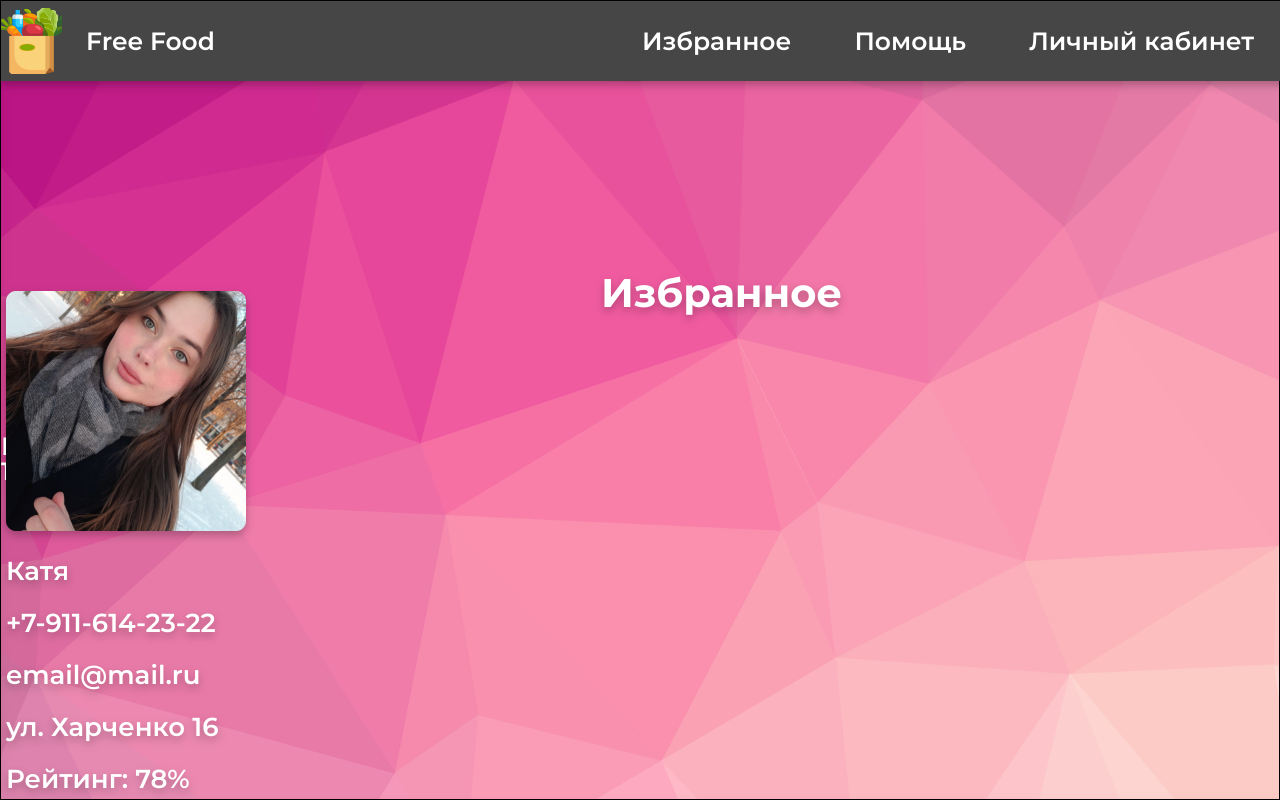
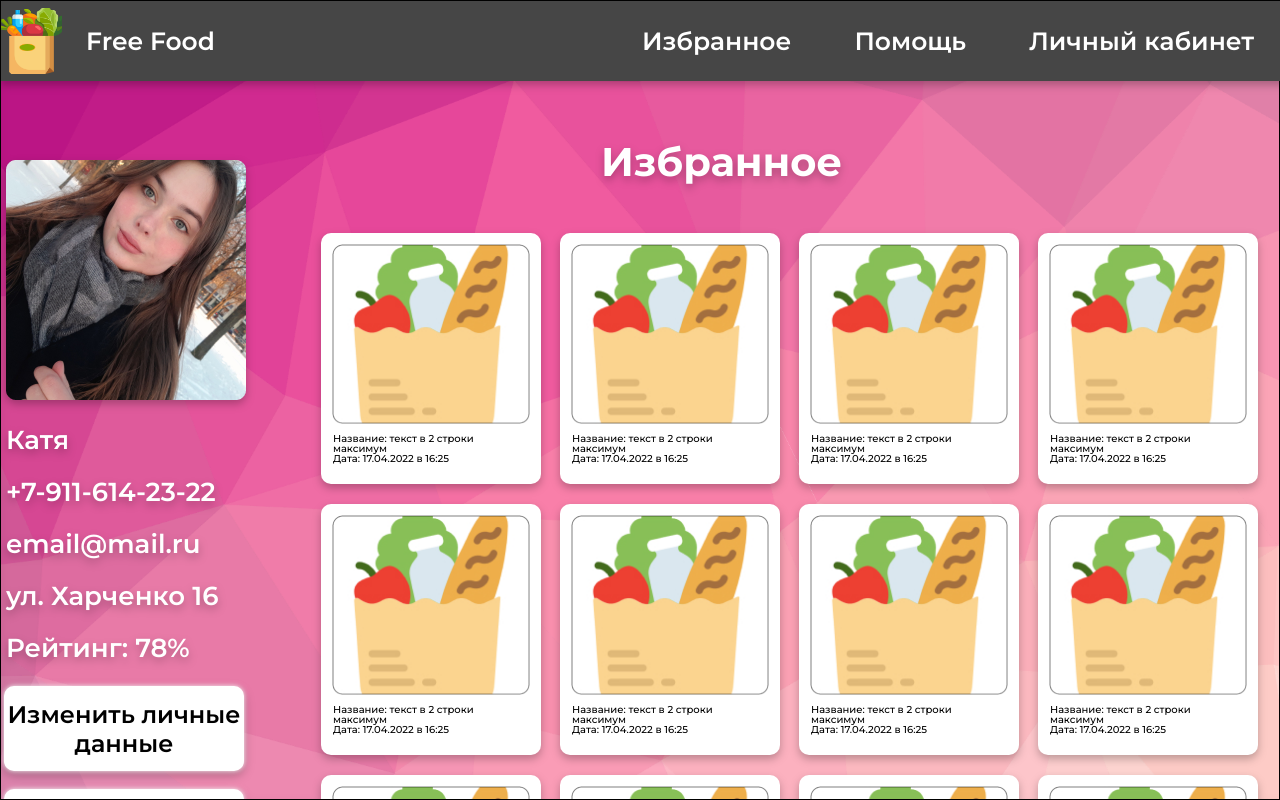
Before and after one commit to Kondratyyeva/FreeFoodWeb, a website built with webpack: page src/html/favourite.html in a window 1280 px wide. Shown: the top 800 px of the page. Built offline with nearby package versions, Linux system fonts and the light colour scheme.

Commit message:
Избранное сделано

```diff
--- a/src/html/favourite.html
+++ b/src/html/favourite.html
@@ -5,22 +5,20 @@
     <meta name="viewport" content="width=device-width, initial-scale=1.0">
     <link href="https://fonts.googleapis.com/css?family=Roboto:100,100italic,300,300italic,regular,italic,500,500italic,700,700italic,900,900italic&display=swap&subset=cyrillic-ext" rel="stylesheet" />
     <link href="https://fonts.googleapis.com/css?family=Montserrat:100,200,300,regular,500,600,700,800,900,100italic,200italic,300italic,italic,500italic,600italic,700italic,800italic,900italic&display=swap&subset=cyrillic-ext" rel="stylesheet" />
-        <link rel="stylesheet" href="../css/personal-account.css">
-    <link rel="stylesheet" href="../css/main-catalog.css">
-    <title>favourite</title>
+    <title>Favourite</title>
 </head>
 <body class="main_body">
 <div class="wrapper">
     <div class="header">
         <div class="header__container">
             <div class="header__icon"></div>
-            <a href="index.html" class="header__logo">
+            <a href="main-catalog.html" class="header__logo">
                 Free Food
             </a>
             <nav class="header__menu">
                 <ul class="header__menu__list list">
                     <li class="list__item ">
-                        <a href="help.html" class="list__item_link">Избранное</a>
+                        <a href="favourite.html" class="list__item_link">Избранное</a>
                     </li>
                     <li class="list__item ">
                         <a href="help.html" class="list__item_link">Помощь</a>
@@ -32,8 +30,6 @@
             </nav>
         </div>
     </div>
-    <div class="catalog_page">
-        <div class="catalog_page__container">
     <div class="catalog_page__user__container catalog_page_user">
         <div class="catalog_page_user_photo"></div>
         <div class="catalog_page_user_data__list user_data__list">
@@ -44,20 +40,107 @@
             <p class="user_data__list_item">Рейтинг: 78%</p>
         </div>
         <div class="catalog_page_user_buttons user_buttons btn">
-                    <button class="user_buttons_item1" type="button">Изменить личные данные</button>
-                    <button class="user_buttons_item2" type="button">Добавить объявление</button>
-                    <button class="user_buttons_item3" type="button">Выйти из профиля</button>
+            <button class="container_items_btn user_buttons_item1" type="button">Изменить личные данные</button>
+            <button class="container_items_btn user_buttons_item2" type="button">Добавить объявление</button>
+            <button class="container_items_btn user_buttons_item3" type="button">Выйти из профиля</button>
         </div>
     </div>
-            <p class="catalog_page__container_title">Избранное</p>
-        </div>
-        <div class="catalog_page_user_posts user_posts">
-            <div class="user_posts_item">
-                <div class="user_posts_item_photo"></div>
-                <p class="user_posts_item_name">Название</p>
-                <p class="user_posts_item_date">14.03.2013</p>
+    <span class="catalog_page__container_title">Избранное</span>
+    <div class="catalog">
+        <div class="catalog_container personal_catalog_container">
+            <div class="catalog_container_item">
+                <div class="catalog_container_item_photo"></div>
+                <div class="catalog_container_item_data item_data">
+                    <div class="item_data_name">Название: текст в 2 строки максимум</div>
+                    <div class="item_data_date">Дата: 17.04.2022 в 16:25</div>
                 </div>
             </div>
+            <div class="catalog_container_item">
+                <div class="catalog_container_item_photo"></div>
+                <div class="catalog_container_item_data item_data">
+                    <div class="item_data_name">Название: текст в 2 строки максимум</div>
+                    <div class="item_data_date">Дата: 17.04.2022 в 16:25</div>
+                </div>
+            </div>
+            <div class="catalog_container_item">
+                <div class="catalog_container_item_photo"></div>
+                <div class="catalog_container_item_data item_data">
+                    <div class="item_data_name">Название: текст в 2 строки максимум</div>
+                    <div class="item_data_date">Дата: 17.04.2022 в 16:25</div>
+                </div>
+            </div>
+            <div class="catalog_container_item">
+                <div class="catalog_container_item_photo"></div>
+                <div class="catalog_container_item_data item_data">
+                    <div class="item_data_name">Название: текст в 2 строки максимум</div>
+                    <div class="item_data_date">Дата: 17.04.2022 в 16:25</div>
+                </div>
+            </div>
+            <div class="catalog_container_item">
+                <div class="catalog_container_item_photo"></div>
+                <div class="catalog_container_item_data item_data">
+                    <div class="item_data_name">Название: текст в 2 строки максимум</div>
+                    <div class="item_data_date">Дата: 17.04.2022 в 16:25</div>
+                </div>
+            </div>
+            <div class="catalog_container_item">
+                <div class="catalog_container_item_photo"></div>
+                <div class="catalog_container_item_data item_data">
+                    <div class="item_data_name">Название: текст в 2 строки максимум</div>
+                    <div class="item_data_date">Дата: 17.04.2022 в 16:25</div>
+                </div>
+            </div>
+            <div class="catalog_container_item">
+                <div class="catalog_container_item_photo"></div>
+                <div class="catalog_container_item_data item_data">
+                    <div class="item_data_name">Название: текст в 2 строки максимум</div>
+                    <div class="item_data_date">Дата: 17.04.2022 в 16:25</div>
+                </div>
+            </div>
+            <div class="catalog_container_item">
+                <div class="catalog_container_item_photo"></div>
+                <div class="catalog_container_item_data item_data">
+                    <div class="item_data_name">Название: текст в 2 строки максимум</div>
+                    <div class="item_data_date">Дата: 17.04.2022 в 16:25</div>
+                </div>
+            </div>
+            <div class="catalog_container_item">
+                <div class="catalog_container_item_photo"></div>
+                <div class="catalog_container_item_data item_data">
+                    <div class="item_data_name">Название: текст в 2 строки максимум</div>
+                    <div class="item_data_date">Дата: 17.04.2022 в 16:25</div>
+                </div>
+            </div>
+            <div class="catalog_container_item">
+                <div class="catalog_container_item_photo"></div>
+                <div class="catalog_container_item_data item_data">
+                    <div class="item_data_name">Название: текст в 2 строки максимум</div>
+                    <div class="item_data_date">Дата: 17.04.2022 в 16:25</div>
+                </div>
+            </div>
+            <div class="catalog_container_item">
+                <div class="catalog_container_item_photo"></div>
+                <div class="catalog_container_item_data item_data">
+                    <div class="item_data_name">Название: текст в 2 строки максимум</div>
+                    <div class="item_data_date">Дата: 17.04.2022 в 16:25</div>
+                </div>
+            </div>
+            <div class="catalog_container_item">
+                <div class="catalog_container_item_photo"></div>
+                <div class="catalog_container_item_data item_data">
+                    <div class="item_data_name">Название: текст в 2 строки максимум</div>
+                    <div class="item_data_date">Дата: 17.04.2022 в 16:25</div>
+                </div>
+            </div>
+            <div class="catalog_container_item">
+                <div class="catalog_container_item_photo"></div>
+                <div class="catalog_container_item_data item_data">
+                    <div class="item_data_name">Название: текст в 2 строки максимум</div>
+                    <div class="item_data_date">Дата: 17.04.2022 в 16:25</div>
+                </div>
+            </div>
+        </div>
+        <div class="text__background _ibg"></div>
     </div>
 </div>
 <div class="text__background _ibg"></div>
```
Also changed, not shown: src/html/personal-account.html (+1 -1 lines). Lines whose indentation alone changed are shown as unchanged.
